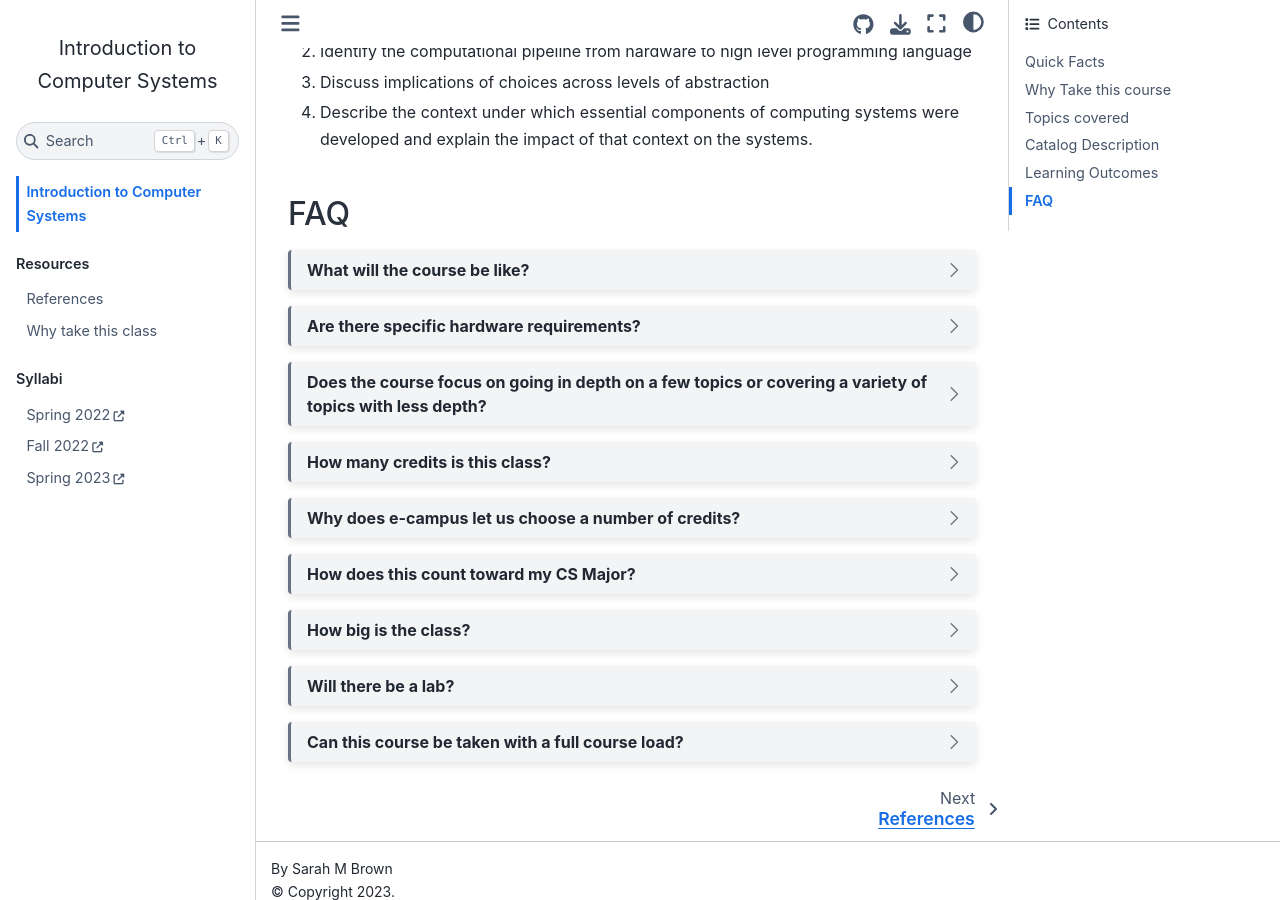
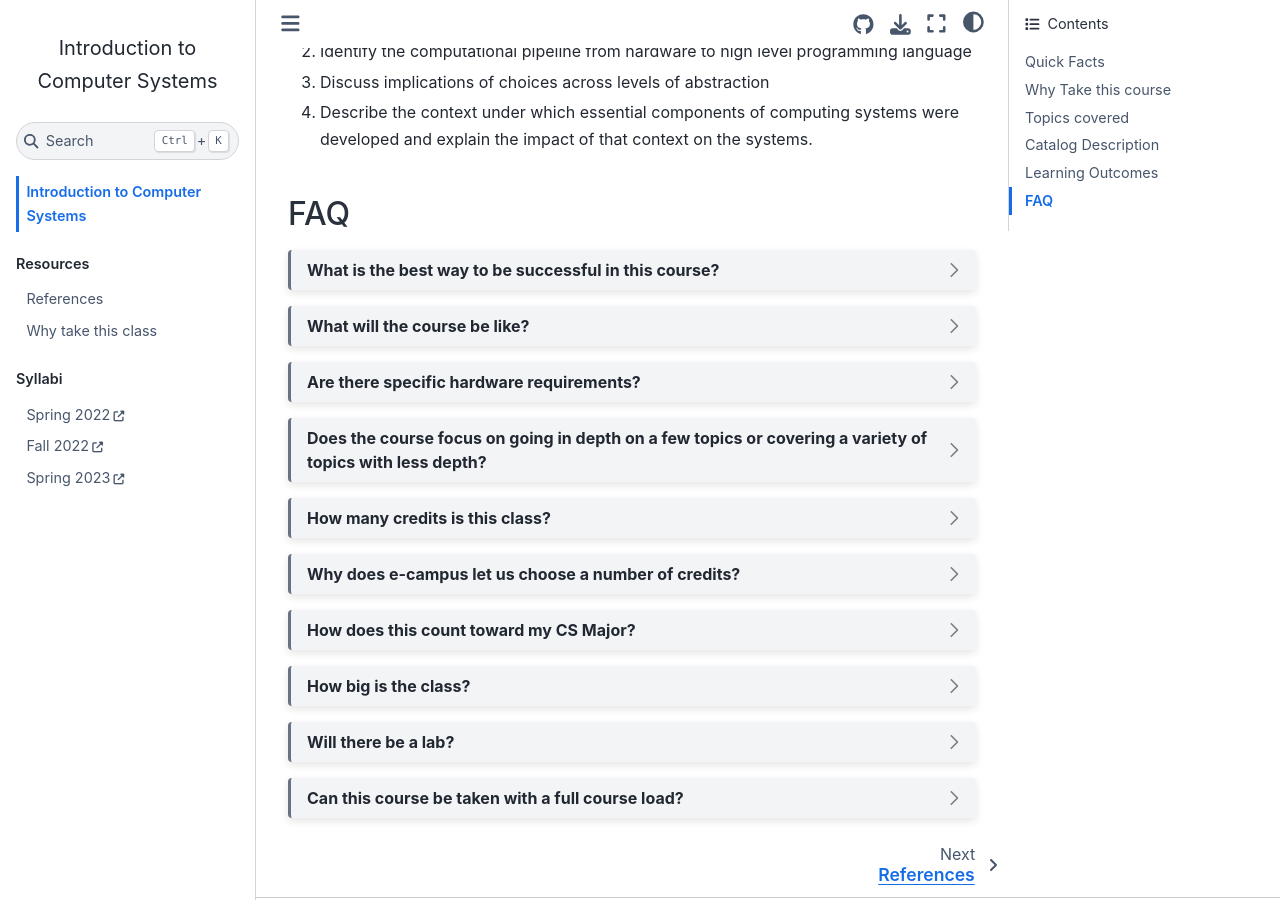
Before and after one commit to klattuada/introcompsys.github.io, a Jupyter Book: the page built from index.md, in a window 1280 px wide and 900 px high, scrolled down 1614 px. Built offline with Jupyter Book 1.0.4 settings and Sphinx 7.4.7 and the Sphinx Book theme 1.1.4, drawn with Linux system fonts in a browser that asks for light colours; some of the changed lines change nothing that is shown.

Commit message:
success faq

````diff
--- a/index.md
+++ b/index.md
@@ -64,6 +64,17 @@ By the end of the semester, students will be able to:
 
 ## FAQ
 
+```{dropdown} What is the best way to be successful in this course?
+
+[see student advice](https://introcompsys.github.io/spring2023/resources/testimonials)
+
+The course is designed around the goal of short, frequent practice with the material, because I believe this is the best way to learn things
+so that you retain them for a long time and I think that it will serve you well to retain this material for al ong time.  Students who earn high grades,
+follow this pattern, they do a little bit of work for this course 3-4 days per week.  Students who try to do work for this course only one day per week
+or less tend to not do well.
+```
+
+
 ```{dropdown} What will the course be like?
 
 You can see the notes and syllabus for Spring 2023 on the semester's [course website](https://introcompsys.github.io/spring2023). Some things will change for Fall 2023, but the basic ideas will be similar.
````
